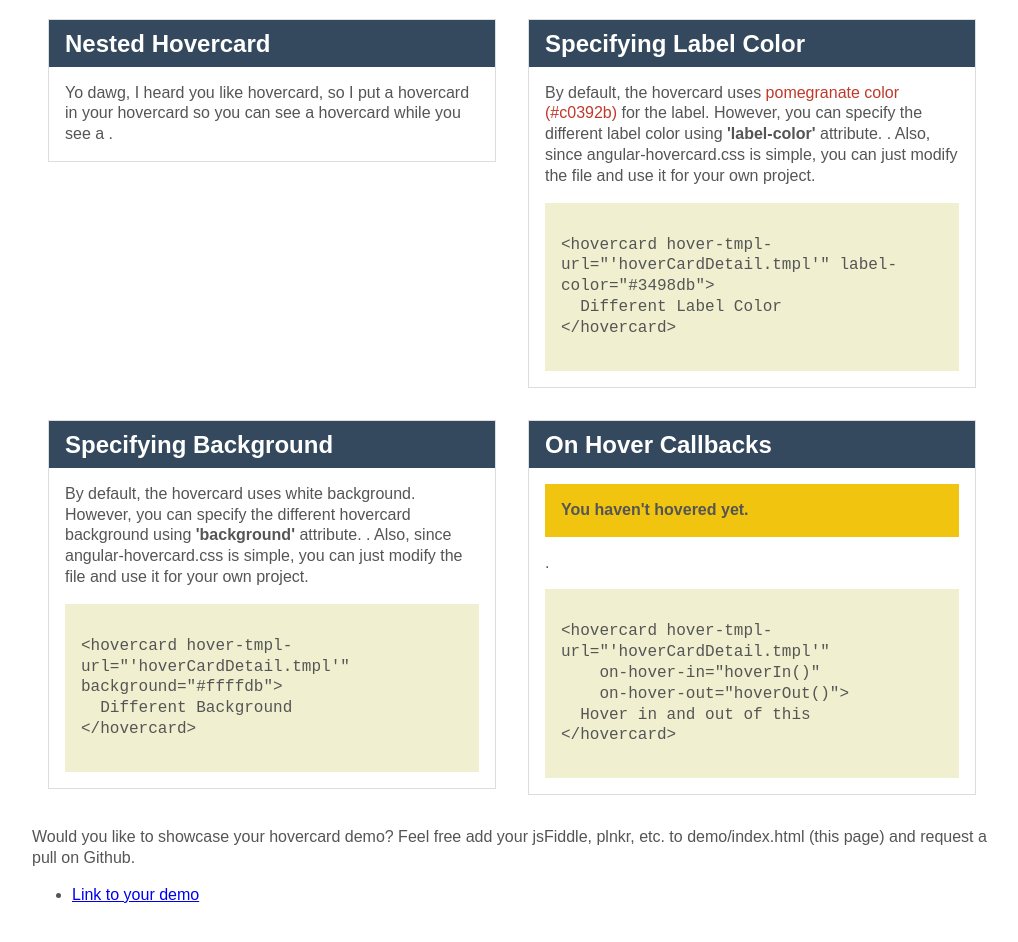
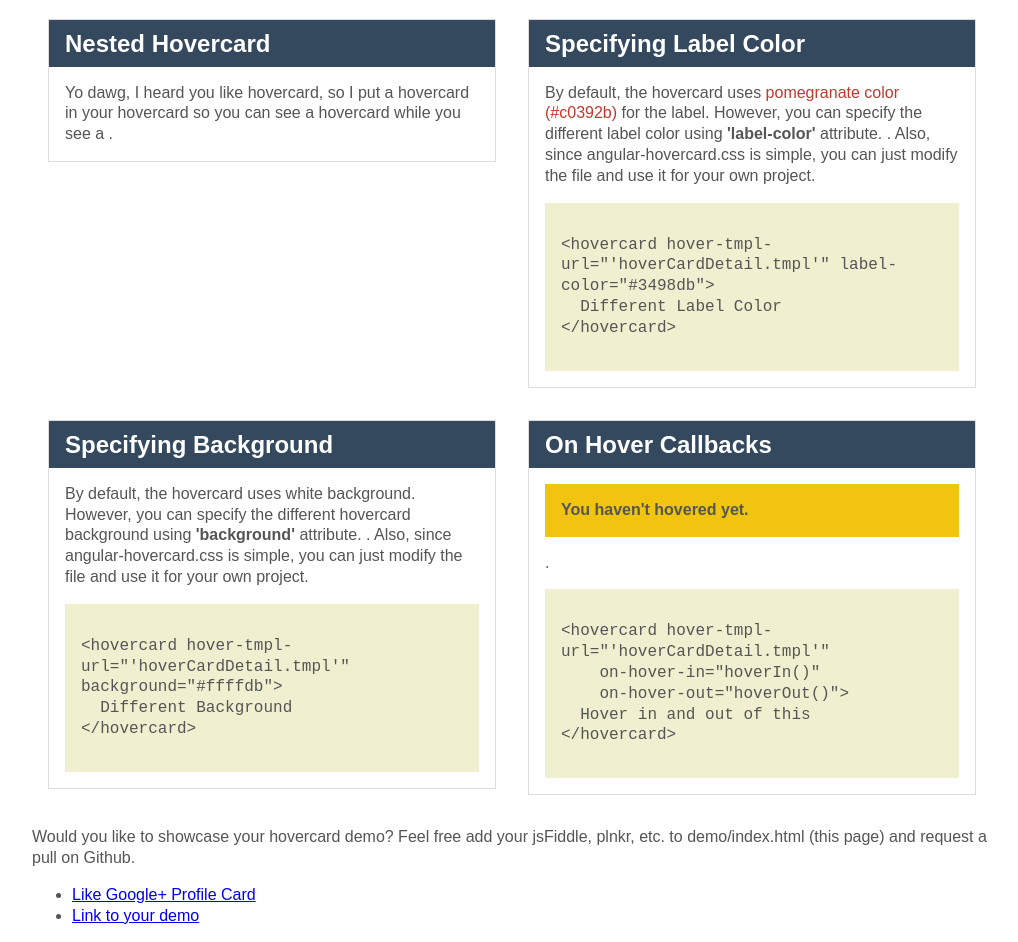
Before and after one commit to yaru22/angular-hovercard, a website: page demo/index.html in a window 1280 px wide. Shown: the part 947-1889 px from the top of the page, without its empty margins (128-1146 px from the left). Drawn offline with Linux system fonts and the light colour scheme; no server answers.

Commit message:
Added a Plunker demo that shows a hovercard that looks like Google+ Profile Card.

```diff
--- a/demo/index.html
+++ b/demo/index.html
@@ -267,6 +267,7 @@
         Would you like to showcase your hovercard demo? Feel free add your jsFiddle,
         plnkr, etc. to demo/index.html (this page) and request a pull on Github.
         <ul>
+          <li><a href="http://plnkr.co/edit/oEq48D1ExkKlISv4dofk?p=preview">Like Google+ Profile Card</a></li>
           <li><a href="#">Link to your demo</a></li>
         </ul>
       </p>
```
